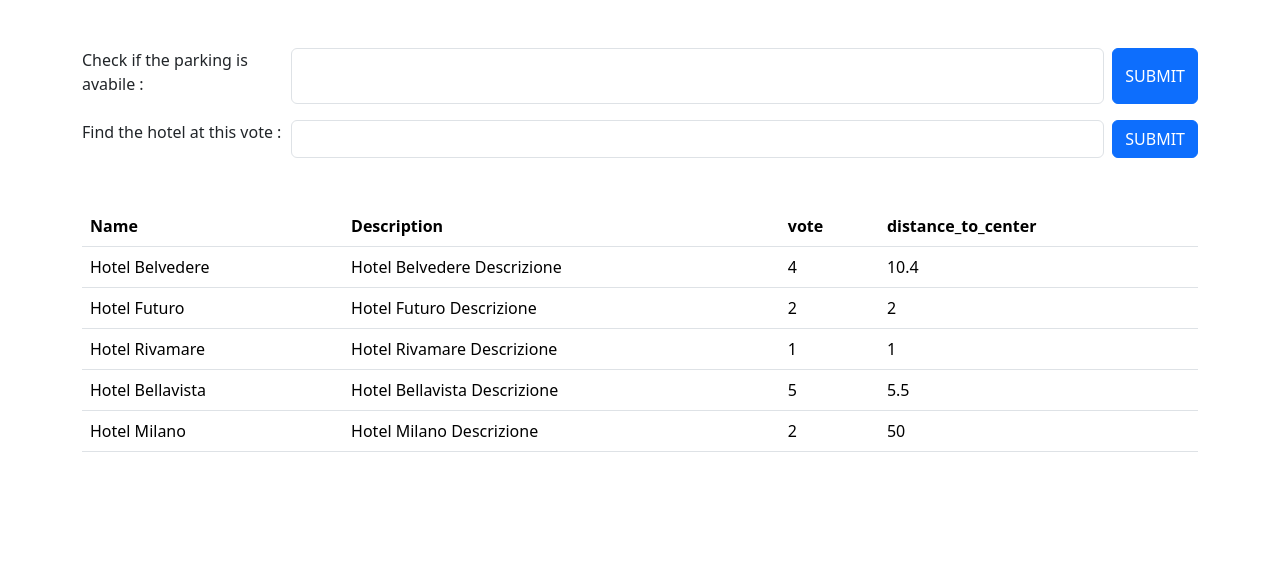
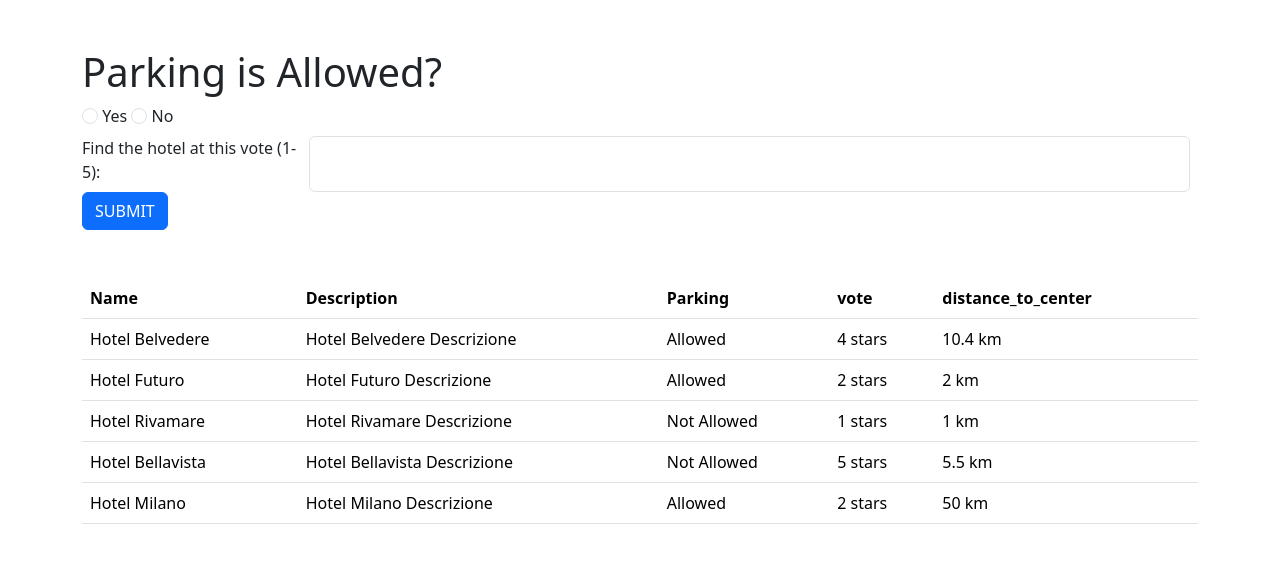
Before and after one commit to MarcoMpensabene/php-hotel, a PHP site: page / in a window 1280 px wide. Shown: the top 563 px of the page. Run offline with PHP 8.4, Linux system fonts and the light colour scheme.

Commit message:
fixed input in to radio for parking , number for vote , adding if statment in table

```diff
--- a/index.php
+++ b/index.php
@@ -1,10 +1,13 @@
 <?php   include_once __DIR__ . "/utilities/hotelsList.php";
+
+$parking = isset($_GET['parking']) ? $_GET['parking'] : '';
+
+$vote = isset($_GET['hotelVote']) ? $_GET['hotelVote'] : '';
+
+
 
 
 ?>
-
-
-
 <!DOCTYPE html>
 <html lang="en">
 <head>
@@ -17,17 +20,23 @@
 <body>
     <form class=" container py-5" method="GET" action="./index.php">
         <!-- input for filtering the parking -->
-        <div class="d-flex pb-3 ">
-            <label for="isParkingAllowed" class="form-label me-2 w-25">Check if the parking is avabile :</label>
-            <input type="text" class="form-control me-2" name="isParkingAllowed" id="isParkingAllowed">
-            <button type="submit" class="btn btn-primary">SUBMIT</button>
-        </div>
+        <section class="flex align-items-center mb-2">
+                <h1>Parking is Allowed?</h1>
+                <input class="form-check-input" type="radio" name="parking" id="parkIsAllowed" value="true">
+                <label class="form-check-label" for="parkIsAllowed">
+                    Yes
+                </label>
+                <input class="form-check-input" type="radio" name="parking" id="parkIsNotAllowed" value="false">
+                <label class="form-check-label" for="parkIsNotAllowed">
+                    No
+                </label>
+        </section>
         <!-- input for filtering by vote -->
         <div class="d-flex ">
-            <label for="hotelVote" class="form-label me-2 w-25">Find the hotel at this vote :</label>
-            <input type="text" class="form-control  me-2" name="hotelVote" id="hotelVote">
-            <button type="submit" class="btn btn-primary">SUBMIT</button>
+            <label for="hotelVote" class="form-label me-2 w-25">Find the hotel at this vote (1-5):</label>
+            <input type="number" class="form-control  me-2" name="hotelVote" id="hotelVote" min="1" max="5">
         </div>
+        <button type="submit" class="btn btn-primary">SUBMIT</button>
     </form>
 
     <div class="container">
@@ -36,19 +45,28 @@
                 <tr>
                 <th scope="col">Name</th>
                 <th scope="col">Description</th>
+                <th scope="col">Parking</th>
                 <th scope="col">vote</th>
                 <th scope="col">distance_to_center</th>
                 </tr>
             </thead>
             <tbody>
                 <?php foreach($hotels as $hotel) { ?>
+                    <?php if (($parking === '' || $hotel['parking'] == ($parking === 'true'))  && ($vote === '' || $hotel['vote'] >= $vote)) { ?>
                 <tr>
-                <td scope="row"><?php echo $hotel["name"] ?></td>
-                <td scope="row"><?php echo $hotel["description"] ?></td>
-                <td scope="row"><?php echo $hotel["vote"] ?></td>
-                <td scope="row"><?php echo $hotel["distance_to_center"] ?></td>
+                <td> <?php echo $hotel['name']; ?> </td>
+                            <td> <?php echo $hotel['description']; ?> </td>
+                            <td ><?php if ($hotel['parking'] === false) {
+                                    echo 'Not Allowed';
+                                } else {
+                                    echo 'Allowed';
+                                };
+                            ?></td>
+                            <td ><?php echo $hotel['vote']; ?> stars</td>
+                            <td ><?php echo $hotel['distance_to_center'] ?> km</td>
                 <?php  }  ?>
                 </tr>
+                <?php  }  ?>
             </tbody>
         </table>
     </div>
```
